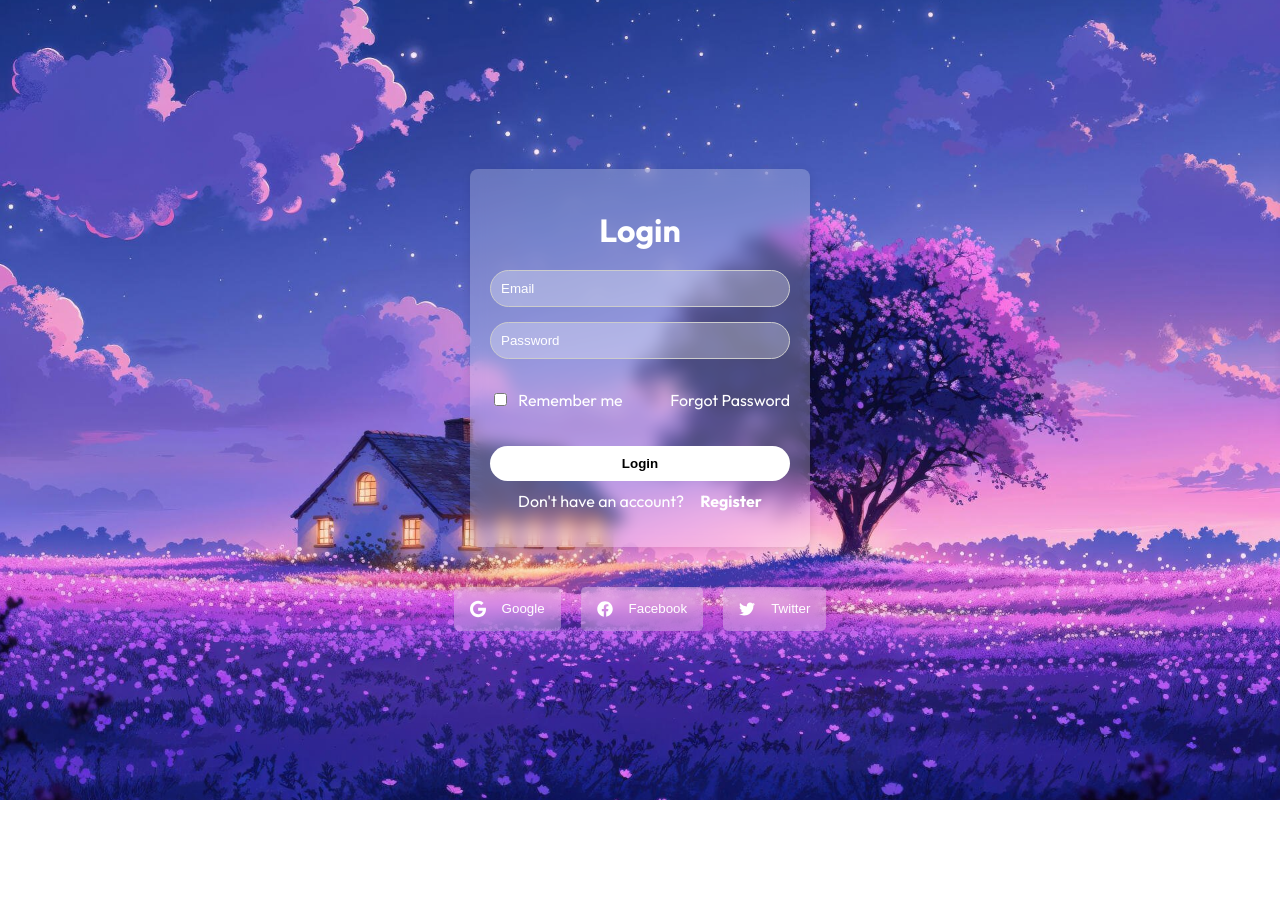
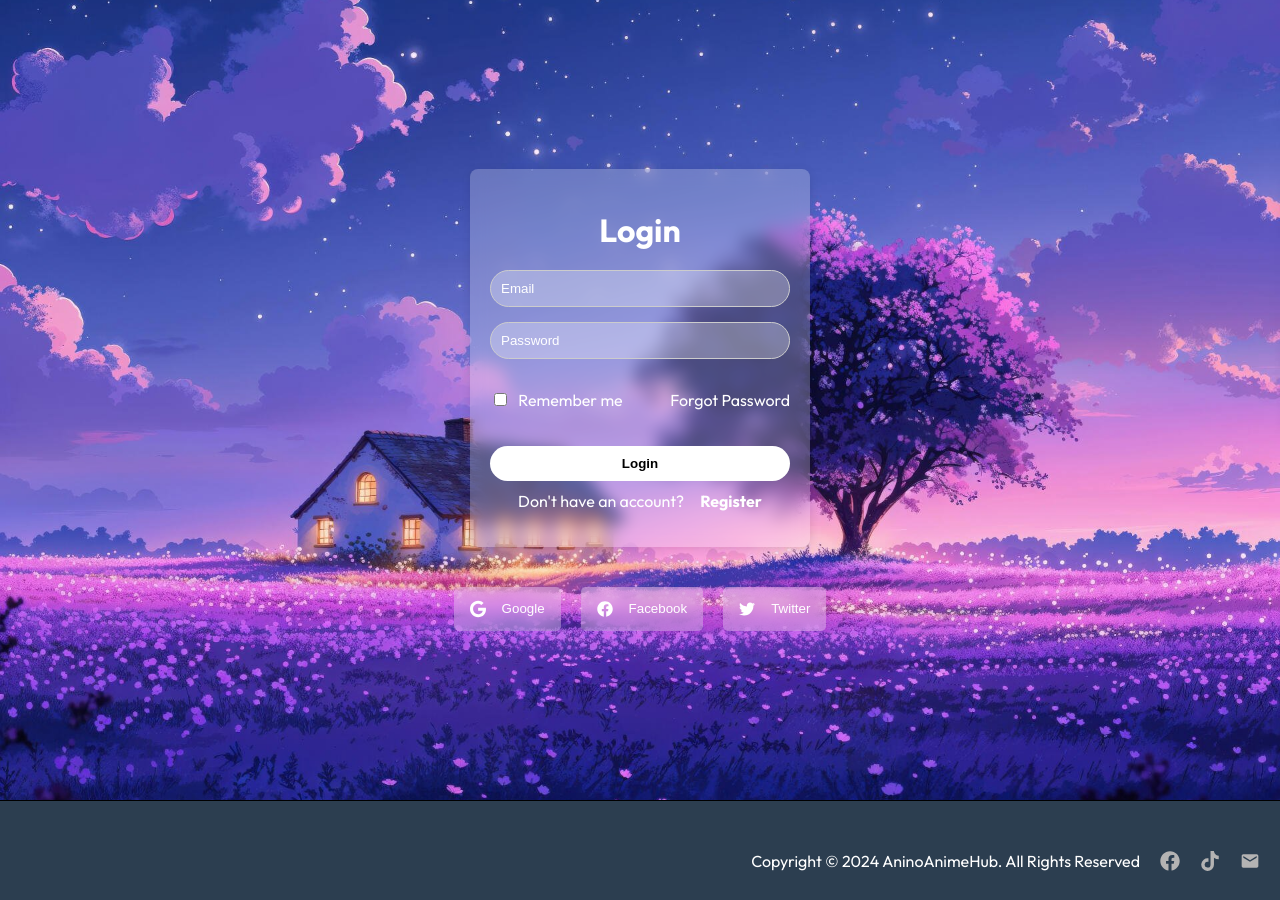
Before and after one commit to BryanLomerio/AninoAnimeHub, a React (Vite) app: page / in a window 1280 px wide. Before the commit the page ends 800 px from the top, so only its background shows below. Built offline with nearby package versions, Linux system fonts and the light colour scheme.

Commit message:
added footer

```diff
--- a/src/App.jsx
+++ b/src/App.jsx
@@ -6,6 +6,7 @@ import SignupForm from './auth/components/SignupForm';
 import Home from './views/home/Home';
 import MyLists from './views/MyLists/MyLists';
 import Layout from './layout/Layout';
+import Footer from './components/footer/Footer';
 
 function App() {
   const initialTheme = localStorage.getItem('theme') || 'light';
@@ -45,6 +46,7 @@ function App() {
             handleLogout={handleLogout}
           >
             <Home />
+
           </Layout>
         } />
 
@@ -59,7 +61,9 @@ function App() {
             <MyLists />
           </Layout>
         } />
+
       </Routes>
+      <Footer/>
     </div>
   );
 }
--- /dev/null
+++ b/src/components/footer/Footer.css
@@ -0,0 +1,28 @@
+.footer{
+    bottom: 0;
+    width: auto;
+    height: 100px;
+    background-color: #2c3e50;
+    margin: 0;
+    padding: 0;
+}
+.socials{
+    color: white;
+    text-align: center;
+    display: flex;
+    flex-direction: row;
+    justify-content: end;
+    gap: 20px;
+    padding-right: 20px;
+
+}
+
+.lastfooter{
+    padding-top: 50px;
+    border-top: 1px solid;
+
+}
+.socials svg{
+    font-size: 20px;
+    color: rgb(180, 179, 179);
+}
--- /dev/null
+++ b/src/components/footer/Footer.jsx
@@ -0,0 +1,37 @@
+import React from 'react';
+import { FaFacebook, FaTiktok } from "react-icons/fa";
+import { MdEmail } from "react-icons/md";
+
+import './Footer.css';
+
+const Footer = () => {
+  // Get the current year
+  const currentYear = new Date().getFullYear();
+
+  return (
+    <div className='footer'>
+        <div className='lastfooter'>
+            <div className='socials'>
+                <div>Copyright © {currentYear} AninoAnimeHub. All Rights Reserved</div>
+                <div>
+                    <a href="https://www.facebook.com/Aninoqt" target='_blank' rel='noopener noreferrer'>
+                        <FaFacebook />
+                    </a>
+                </div>
+                <div>
+                    <a href="https://www.tiktok.com/@techbyanino?_t=8r0VDqN7Bcm&_r=1" target='_blank' rel='noopener noreferrer'>
+                        <FaTiktok />
+                    </a>
+                </div>
+                <div>
+                    <a href={`mailto:bryanlomerioanino@gmail.com`} target='_blank' rel='noopener noreferrer'>
+                        <MdEmail />
+                    </a>
+                </div>
+            </div>
+        </div>
+    </div>
+  );
+}
+
+export default Footer;
--- a/src/layout/Layout.css
+++ b/src/layout/Layout.css
@@ -146,3 +146,47 @@ padding: 0;
     cursor: pointer;
     font-weight: bold;
   }
+
+  .loading-container {
+    display: flex;
+    flex-direction: column;
+    justify-content: center;
+    align-items: center;
+    height: 100vh;
+    background-color: #f8f8f8;
+}
+
+.loading-gif {
+    width: 100px;
+    height: 100px;
+    border-radius: 80%;
+    margin-bottom: 10px;
+}
+
+.loading-text {
+    font-size: 1.2rem;
+    color: #333;
+}
+
+.loading-text .dot {
+    animation: blink 1s infinite alternate;
+}
+
+.loading-text .dot:nth-child(1) {
+    animation-delay: 0s;
+}
+.loading-text .dot:nth-child(2) {
+    animation-delay: 0.3s;
+}
+.loading-text .dot:nth-child(3) {
+    animation-delay: 0.6s;
+}
+
+@keyframes blink {
+    from {
+        opacity: 0;
+    }
+    to {
+        opacity: 1;
+    }
+}
--- a/src/layout/Layout.jsx
+++ b/src/layout/Layout.jsx
@@ -1,13 +1,24 @@
-import React from 'react';
-import { Link } from 'react-router-dom';
+import React, { useState, useEffect } from 'react';
+import { Link, useNavigate, useLocation } from 'react-router-dom';
 import { IoMdHome, IoMdSettings } from "react-icons/io";
-import { FaSearch, FaFireAlt, FaListUl } from "react-icons/fa";
-import { FaStore } from "react-icons/fa";
+import { FaSearch, FaFireAlt, FaListUl, FaStore } from "react-icons/fa";
 import { MdDarkMode, MdOutlineLightMode } from "react-icons/md";
 import UserImg from "../assets/bryan.webp";
-import './Layout.css'
+import LoadingGif from "../assets/loading.gif";
+import './Layout.css';
 
 const Layout = ({ children, toggleTheme, isLightMode, isUserDropdownOpen, handleUserClick, handleLogout }) => {
+    const [loading, setLoading] = useState(false);
+    const navigate = useNavigate();
+    const location = useLocation();
+
+    useEffect(() => {
+        setLoading(true);
+        const timer = setTimeout(() => setLoading(false), 1800);
+
+        return () => clearTimeout(timer);
+    }, [location]);
+
     return (
         <div className="layout-container">
             <nav className="sidebar">
@@ -76,7 +87,14 @@ const Layout = ({ children, toggleTheme, isLightMode, isUserDropdownOpen, handle
             </nav>
 
             <main className="content">
-                {children}
+                {loading ? (
+                    <div className="loading-container">
+                        <img src={LoadingGif} alt="Loading..." className="loading-gif" />
+                        <p className="loading-text">Loading.....</p>
+                    </div>
+                ) : (
+                    children
+                )}
             </main>
         </div>
     );
--- a/src/views/home/Home.jsx
+++ b/src/views/home/Home.jsx
@@ -45,7 +45,11 @@ const Home = () => {
     return (
         <div>
             <h1 className='title'>AninoAnime</h1>
-            <h1 className='sub-title'>Trending</h1>
+
+
+            <div className='test'>
+
+            <h1 className='sub-title'>Top</h1>
             <div className='cards-container'>
                 <div className='cards'>
                     {visibleAnime.map((anime, index) => (
@@ -63,6 +67,7 @@ const Home = () => {
                         </div>
                     ))}
                 </div>
+            </div>
             </div>
 
             {visibleCount < allAnime.length && (
```
Also changed, not shown: 1 other file (tests, documents, lock files or other folders).
